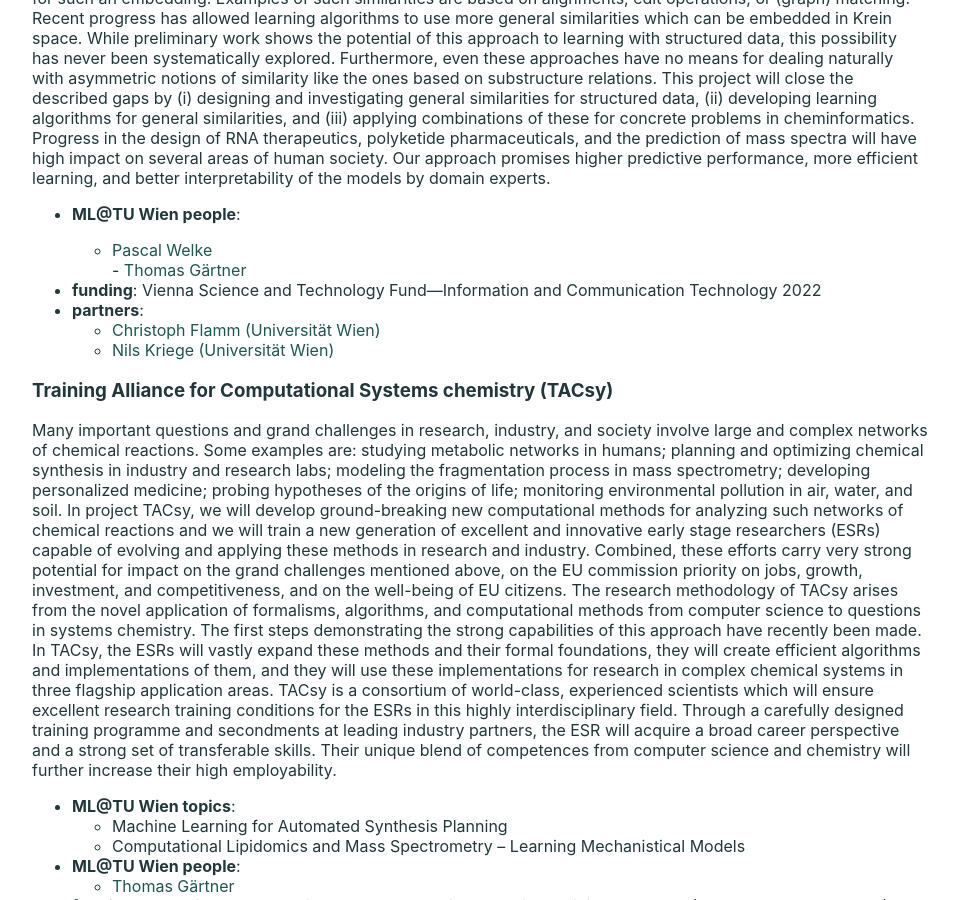
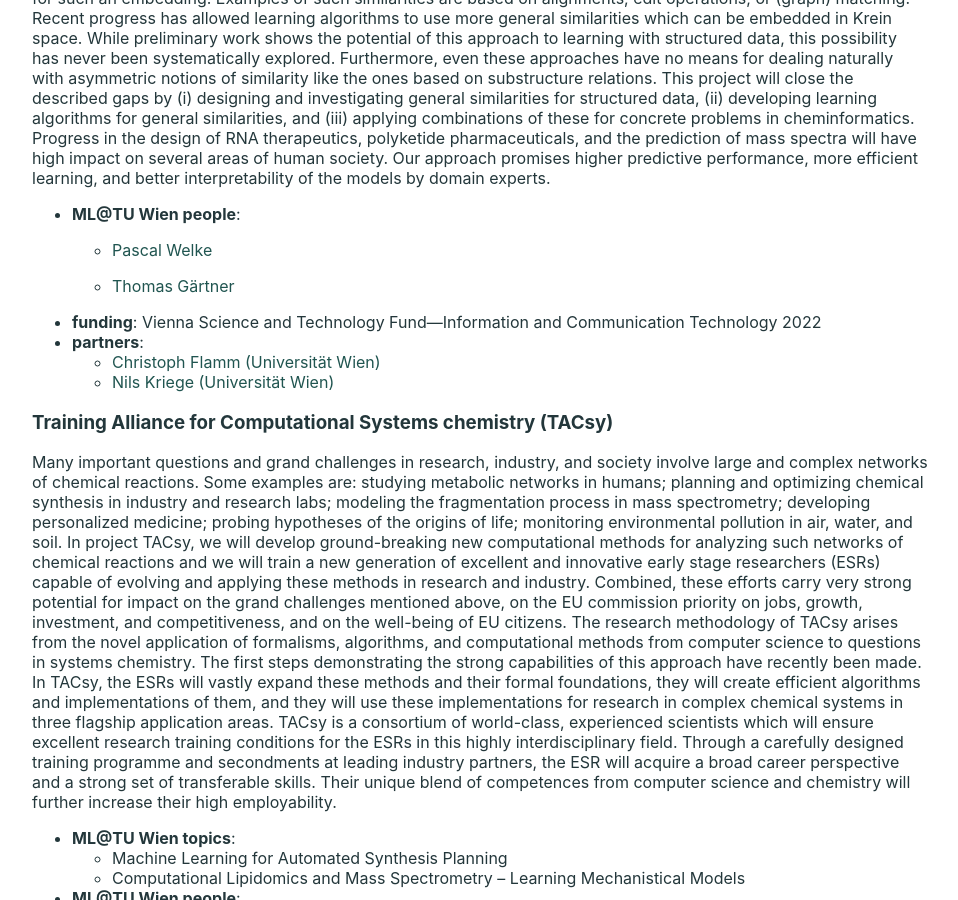
Before and after one commit to ml-tuw/ml-tuw.github.io, a Jekyll site: the page built from projects/md/index.md, in a window 1280 px wide and 900 px high, scrolled down 317 px. Shown: the whole window, without its empty margins (160-1118 px from the left). Built offline with Jekyll 4.4.1, drawn with Linux system fonts in a browser that asks for light colours.

Commit message:
~~test~~

```diff
--- a/projects/md/index.md
+++ b/projects/md/index.md
@@ -25,7 +25,10 @@
 
  - **ML@TU Wien people**:
 {% capture ppl %}
-   - {% include linked_name.md id="PascalWelke" %} <br>
+   - {% include linked_name.md id="PascalWelke" %}
+{% endcapture %}
+{{ ppl | strip_newlines}}
+{% capture ppl %}
    - {% include linked_name.md id="ThomasGaertner" %}
 {% endcapture %}
 {{ ppl | strip_newlines}}
```
